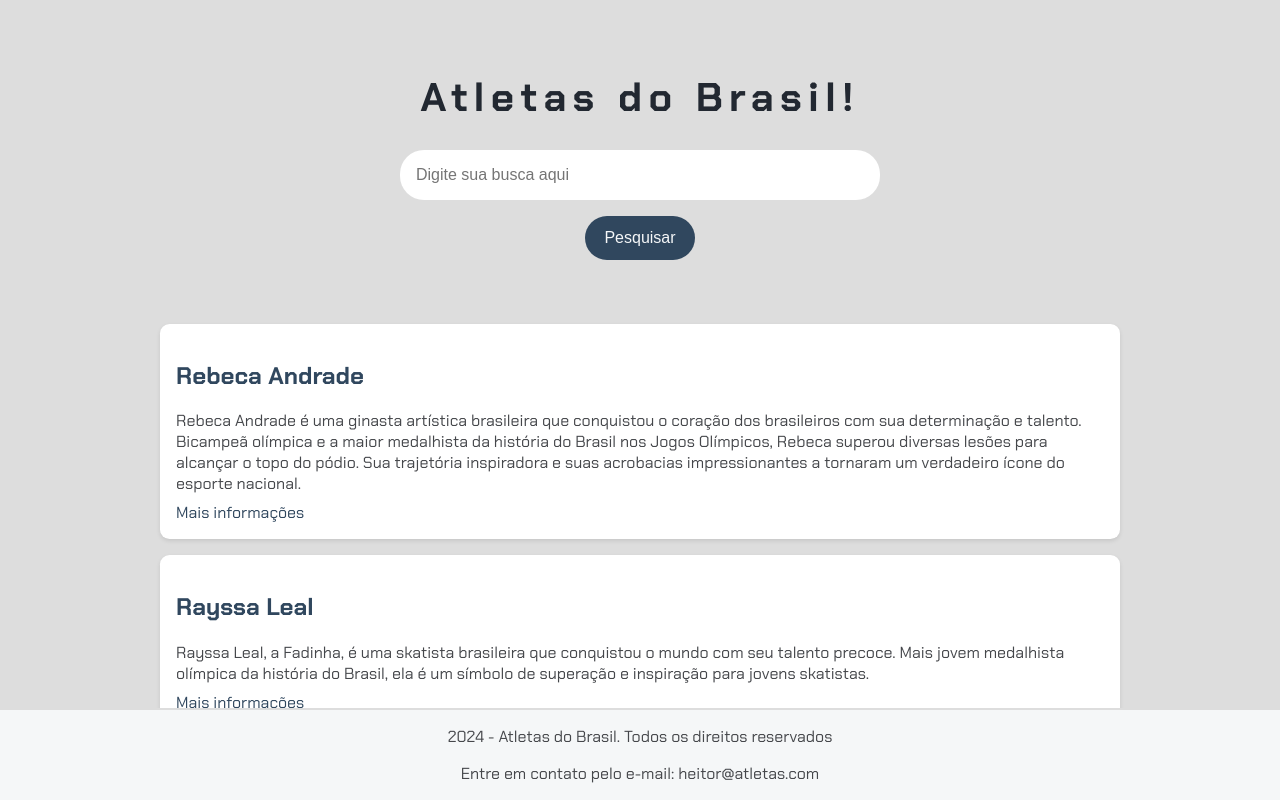
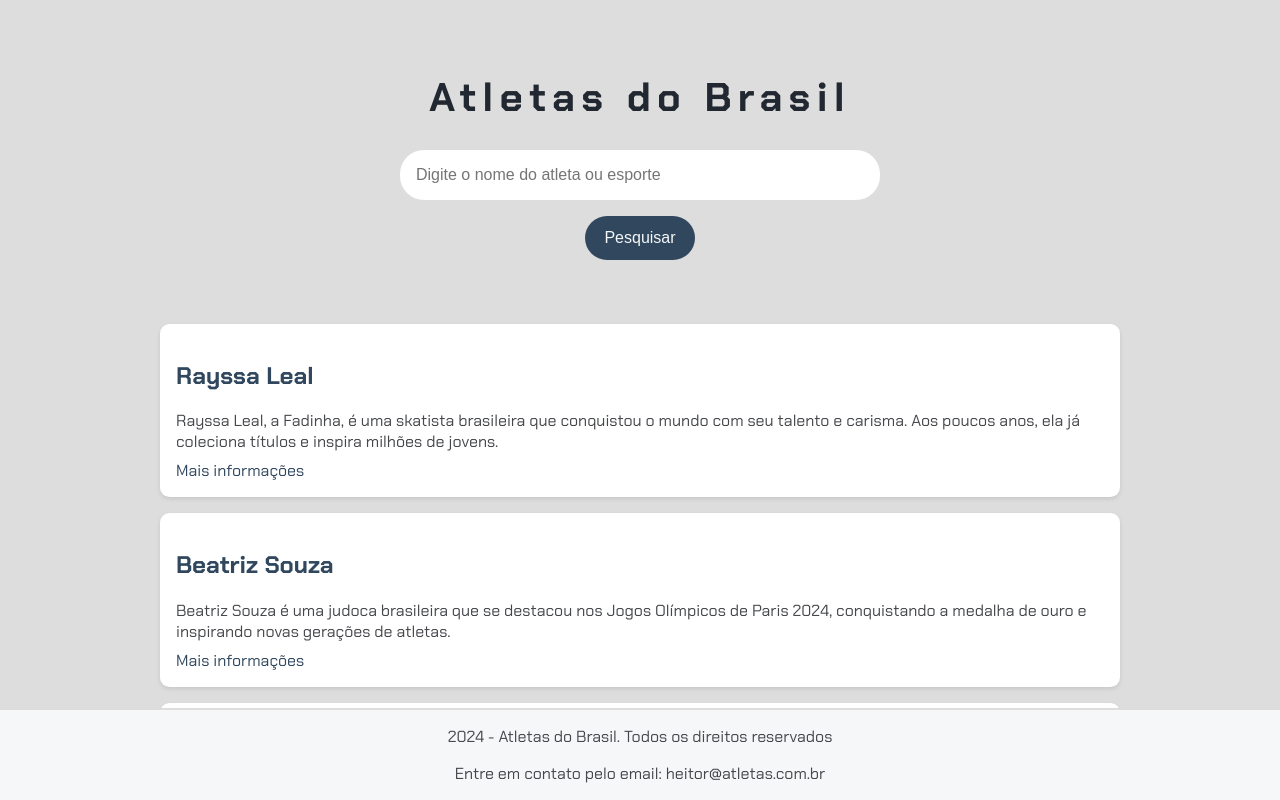
Before and after one commit to heitoroliveira0/Imers-o, a plain HTML site: page index.html in a window 1280 px wide. Both pictures are taken after a click on the button "Pesquisar". Drawn offline with Linux system fonts and the light colour scheme.

Commit message:
correção

```diff
--- a/app.js
+++ b/app.js
@@ -1 +1,27 @@
-console.log(dados);
+
+function pesquisar() {
+    // Obtém a seção HTML onde os resultados serão exibidos
+    let section = document.getElementById("resultados-pesquisa");
+
+    let campoPesquisa = document.getElementById("campo-pesquisa")
+
+    // Inicializa uma string vazia para armazenar os resultados
+    let resultados = "";
+
+    // Itera sobre cada dado da lista de dados
+    for (let dado of dados) {
+        // Cria um novo elemento HTML para cada resultado
+        resultados += `
+            <div class="item-resultado">
+                <h2>
+                    <a href="#" target="_blank">${dado.titulo}</a>
+                </h2>
+                <p class="descricao-meta">${dado.descricao}</p>
+                <a href=${dado.link} target="_blank">Mais informações</a>
+            </div>
+        `;
+    }
+
+    // Atribui os resultados gerados à seção HTML
+    section.innerHTML = resultados;
+}
--- a/dados.js
+++ b/dados.js
@@ -2,18 +2,20 @@
 let dados = [
   {
       titulo: "Rayssa Leal",
-          descricao: "Rayssa Leal, a Fadinha, é uma skatista brasileira que conquistou o mundo com seu talento precoce. Mais jovem medalhista olímpica da história do Brasil, ela é um símbolo de superação e inspiração para jovens skatistas.",
-          link: "https://pt.wikipedia.org/wiki/Rayssa_Leal"
+      descricao: "Rayssa Leal, a Fadinha, é uma skatista brasileira que conquistou o mundo com seu talento e carisma. Aos poucos anos, ela já coleciona títulos e inspira milhões de jovens.",
+      link: "https://pt.wikipedia.org/wiki/Rayssa_Leal",
+      tags: "skate fada sk8"
   },
   {
       titulo: "Beatriz Souza",
-          descricao: "Beatriz Souza é uma judoca brasileira, campeã olímpica nos Jogos Olímpicos de Paris 2024. Sua conquista histórica representou um marco para o judô feminino brasileiro.",
-          link: "https://pt.wikipedia.org/wiki/Beatriz_Souza"
+      descricao: "Beatriz Souza é uma judoca brasileira que se destacou nos Jogos Olímpicos de Paris 2024, conquistando a medalha de ouro e inspirando novas gerações de atletas.",
+      link: "https://pt.wikipedia.org/wiki/Beatriz_Souza",
+      tags: "judô judo judoca judoka"
   },
   {
       titulo: "Rebeca Andrade",
-          descricao: "Rebeca Andrade é uma ginasta brasileira, conhecida por sua versatilidade e carisma. Medalhista olímpica, ela é um dos maiores nomes da ginástica artística brasileira.",
-          link: "https://pt.wikipedia.org/wiki/Rebeca_Andrade"
+      descricao: "Rebeca Andrade é uma ginasta brasileira que conquistou o mundo com suas acrobacias e força. Aos poucos anos, ela já coleciona títulos e é considerada uma das maiores ginastas da história do Brasil.",
+      link: "https://pt.wikipedia.org/wiki/Rebeca_Andrade",
+      tags: "ginástica ginastica ouro"
   }
-
 ];
--- a/index.html
+++ b/index.html
@@ -1,60 +1,32 @@
+
 <!DOCTYPE html>
 <html lang="pt-br">
+
 <head>
     <meta charset="UTF-8">
     <meta name="viewport" content="width=device-width, initial-scale=1.0">
     <link rel="stylesheet" href="style.css">
     <title>Olimpíadas</title>
 </head>
+
 <body>
     <header>
-        <h1>
-            Atletas do Brasil!
-        </h1>
+        <h1>Atletas do Brasil</h1>
     </header>
     <main>
         <section>
-          <input type="text" placeholder="Digite sua busca aqui">
-          <button type="submit">Pesquisar</button>
+            <input type="text" placeholder="Digite o nome do atleta ou esporte" id="campo-pesquisa">
+            <button onclick="pesquisar()">Pesquisar</button>
         </section>
-        <section class="resultados-pesquisa">
-            <div class="item-resultado">
-                <h2>
-                    <a href="#" target="_blank">Rebeca Andrade</a>
-                </h2>
-                <p class="descricao-meta">Rebeca Andrade é uma ginasta artística brasileira que conquistou o coração dos brasileiros com sua determinação e talento. Bicampeã olímpica e a maior medalhista da história do Brasil nos Jogos Olímpicos, Rebeca superou diversas lesões para alcançar o topo do pódio. Sua trajetória inspiradora e suas acrobacias impressionantes a tornaram um verdadeiro ícone do esporte nacional.</p>
-                <a href="https://pt.wikipedia.org/wiki/Rebeca_Andrade" target="_blank">Mais informações</a>
-            </div>
-
-            <div class="item-resultado">
-                <h2>
-                    <a href="#" target="_blank">Rayssa Leal</a>
-                </h2>
-                <p class="descricao-meta">Rayssa Leal, a Fadinha, é uma skatista brasileira que conquistou o mundo com seu talento precoce. Mais jovem medalhista olímpica da história do Brasil, ela é um símbolo de superação e inspiração para jovens skatistas.</p>
-                <a href="https://pt.wikipedia.org/wiki/Rayssa_Leal" target="_blank">Mais informações</a>
-            </div>
-
-            <div class="item-resultado">
-                <h2>
-                    <a href="#" target="_blank">Beatriz Souza</a>
-                </h2>
-                <p class="descricao-meta">Beatriz Souza é uma judoca brasileira que conquistou a medalha de ouro nas Olimpíadas. Sua história de superação e dedicação ao esporte a tornou um exemplo para muitos jovens atletas.</p>
-                <a href="https://pt.wikipedia.org/wiki/Beatriz_Souza" target="_blank">Mais informações</a>
-            </div>
-
+        <section class="resultados-pesquisa" id="resultados-pesquisa">
         </section>
     </main>
     <footer>
-        <p>
-          2024 - Atletas do Brasil. Todos os direitos reservados
-        </p>
-        <p>
-            Entre em contato pelo e-mail: heitor@atletas.com
-        </p>
+        <p>2024 - Atletas do Brasil. Todos os direitos reservados</p>
+        <p>Entre em contato pelo email: heitor@atletas.com.br</p>
     </footer>
     <script src="dados.js"></script>
     <script src="app.js"></script>
-
 </body>
 
 </html>
```
Lines whose indentation alone changed are shown as unchanged.
